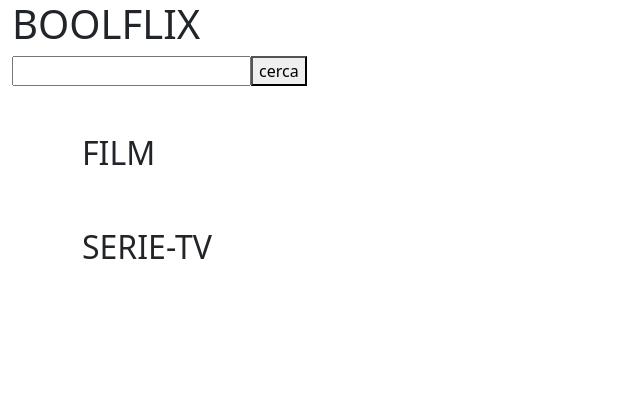
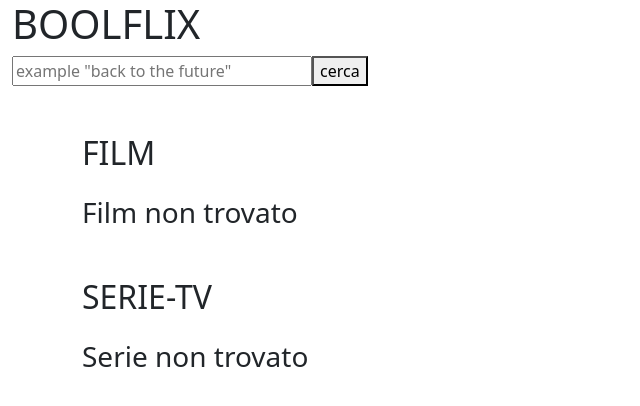
Before and after one commit to Fedois/vite-boolflix, a Vue app: page / in a window 1280 px wide. Shown: the top 406 px of the page, without its empty margins (0-640 px from the left). Built offline with nearby package versions, Linux system fonts and the light colour scheme; no server answers.

Commit message:
aggiunta controllo v-if film/serie maggiore di 0

```diff
--- a/src/App.vue
+++ b/src/App.vue
@@ -18,8 +18,8 @@ export default {
 </script>
 
 <template>
-<AppHeader />
-<AppMain />
+    <AppHeader />
+    <AppMain />
 </template>
 
 <style lang="scss">
--- a/src/components/AppMain.vue
+++ b/src/components/AppMain.vue
@@ -20,14 +20,22 @@ export default {
 <template>
     <main>
        <div class="container">
-        <h2 id="films" class="mt-5">FILM</h2>
-            <div class="my-cards-films row row-cols-4">
+        <!-- sezione film -->
+            <h2 id="films" class="mt-5">FILM</h2>
+            <div class="my-cards-films row row-cols-4" v-if="store.listFilm.length > 0">
                 <cardsFilm />
             </div>
+            <div v-else>
+                <h3 class="mt-4">Film non trovato</h3>
+            </div>
 
-        <h2 id="serie-tv" class="mt-5">SERIE-TV</h2>
-            <div class="my-cards-series row row-cols-4">
+        <!-- sezione serie -->
+            <h2 id="serie-tv" class="mt-5">SERIE-TV</h2>
+            <div class="my-cards-series row row-cols-4" v-if="store.listSerie.length > 0">
                 <cardsSerie />
+            </div>
+            <div v-else>
+                <h3 class="mt-4">Serie non trovato</h3>
             </div>
        </div>
     </main>
--- a/src/components/SearchInput.vue
+++ b/src/components/SearchInput.vue
@@ -13,11 +13,14 @@ export default {
 <template>
     <div>
         <form action="" @submit.prevent="$emit('search')">
-            <input type="text" v-model="store.inputNameValue">
+            <input type="text" v-model="store.inputNameValue" placeholder='example "back to the future"'>
             <button type="submit">cerca</button>
         </form>
     </div>
 </template>
 
 <style lang="scss" scoped>
+input{
+    width: 300px;
+}
 </style>
--- a/src/components/cardsFilm.vue
+++ b/src/components/cardsFilm.vue
@@ -24,9 +24,11 @@ export default {
             <h5 class="title">titolo:
                 <p class="d-inline-block">{{ film.title }}</p>
             </h5>
+
             <h5 class="original-title">titolo originale:
                 <p class="d-inline-block">{{ film.original_title }}</p>
             </h5>
+
             <h5 v-if="film.original_language == 'en'" class="languages">lingua:
                 <img src="../assets/Flag_of_the_United_Kingdom_(3-5).svg.png" alt="en">
             </h5>
@@ -39,6 +41,7 @@ export default {
             <h5 v-else class="languages">lingua:
                 <p class="d-inline-block">{{ film.original_language }}</p>
             </h5>
+
             <h5 class="vote">voto:
                 <p class="d-inline-block">{{ film.vote_average }}</p>
             </h5>
```
Also changed, not shown: src/components/starsIcon.vue (added).
